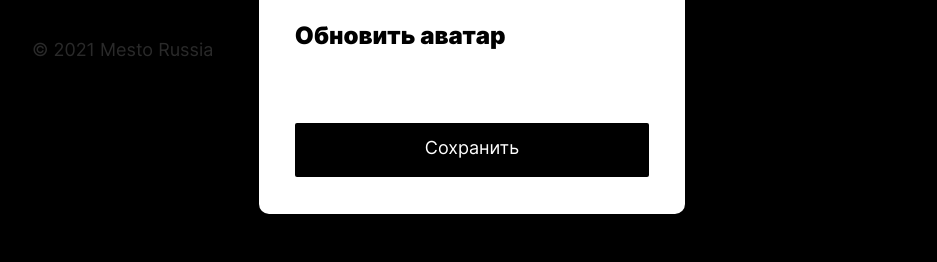
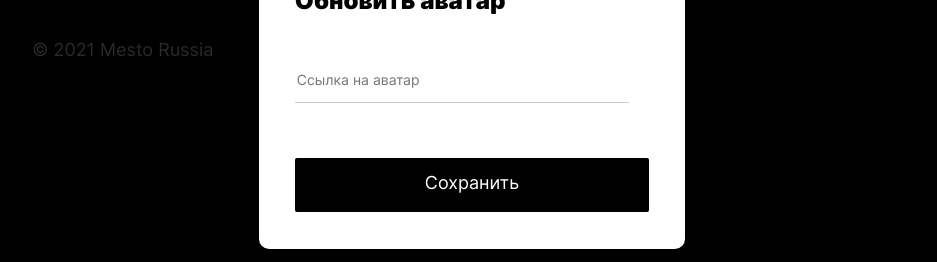
Before and after one commit to iogonchar/mesto-react, a React (Create React App) app: page / in a window 1280 px wide. Both pictures are taken after a click on the button 260 px from the left and 242 px from the top of the page. Shown: the part 299-561 px from the top of the page, without its empty margins (168-1105 px from the left). Built offline with nearby package versions, Linux system fonts and the light colour scheme; no server answers.

Commit message:
fix: input fields for popup form added by children prop

```diff
--- /dev/null
+++ b/src/blocks/popup/__form-field/popup__form-field.css
@@ -0,0 +1,12 @@
+.popup__form-field {
+  max-width: 330px;
+  min-height: 57px;
+  position: relative;
+  margin-bottom: 13px;
+}
+
+@media (max-width: 400px) {
+  .popup__form-field {
+    max-width: 250px;
+  }
+}
--- /dev/null
+++ b/src/blocks/popup/__form-input/popup__form-input.css
@@ -0,0 +1,17 @@
+.popup__form-input {
+  width: 100%;
+  font-style: normal;
+  font-weight: 400;
+  font-size: 14px;
+  line-height: 1.2;
+  color: #000;
+  margin-bottom: 5px;
+  padding-bottom: 13px;
+  border: none;
+  border-bottom: 1px solid rgba(0, 0, 0, .2);
+}
+
+.popup__form-input:focus {
+  outline: none;
+  border-bottom: 1px solid rgba(0, 0, 0, 1);
+}
--- a/src/components/App.js
+++ b/src/components/App.js
@@ -54,27 +54,54 @@ function App() {
         onCardClick={handleCardClick}
       />
       <Footer />
+
       <PopupWithForm
         title="Обновить аватар"
         name="edit-avatar"
         buttonText="Сохранить"
         isOpen={isEditAvatarPopupOpen}
         onClose={closeAllPopups}
-      />
+      >
+        <label className="popup__form-field">
+          <input className="popup__form-input" id="user-avatar" name="avatar" placeholder="Ссылка на аватар" required type="url" />
+          <span className="popup__form-input-error user-avatar-input-error"></span>
+        </label>
+      </PopupWithForm>
+
       <PopupWithForm
         title="Редактировать профиль"
         name="edit-profile"
         buttonText="Сохранить"
         isOpen={isEditProfilePopupOpen}
         onClose={closeAllPopups}
-      />
+      >
+        <label className="popup__form-field">
+          <input className="popup__form-input" id="author" name="author" placeholder="Имя" type="text" required minLength="2" maxLength="40" />
+          <span className="popup__form-input-error author-input-error"></span>
+        </label>
+        <label className="popup__form-field">
+          <input className="popup__form-input" id="about-author" name="about" placeholder="Занятие" type="text" required minLength="2" maxLength="200" />
+          <span className="popup__form-input-error about-author-input-error"></span>
+        </label>
+      </PopupWithForm>
+
       <PopupWithForm
         title="Новое место"
         name="add-place"
         buttonText="Сохранить"
         isOpen={isAddPlacePopupOpen}
         onClose={closeAllPopups}
-      />
+      >
+        <label className="popup__form-field">
+          <input className="popup__form-input" id="place" name="name" type="text" placeholder="Название" required minLength="2" maxLength="30" />
+          <span className="popup__form-input-error place-input-error"></span>
+        </label>
+        <label className="popup__form-field">
+          <input className="popup__form-input" id="place-img" name="link" placeholder="Ссылка на картинку" required type="url" />
+          <span className="popup__form-input-error place-img-input-error"></span>
+        </label>
+      </PopupWithForm>
+
       <ImagePopup
         isOpen={isImagePopupOpen}
         card={selectedCard}
--- a/src/components/PopupWithForm.js
+++ b/src/components/PopupWithForm.js
@@ -23,7 +23,7 @@ function PopupWithForm(props) {
           name={`popup-${props.name}-form`}
           id={`popup-${props.name}-form`}
         >
-          {/* Вставить содержимое формы (инпуты через children)*/}
+          {props.children}
           <button className="popup__form-submit-btn" type="submit">{props.buttonText}</button>
         </form>
       </div>
--- a/src/index.css
+++ b/src/index.css
@@ -49,6 +49,8 @@
 @import url(./blocks/popup/__popup-close-btn/popup__popup-close-btn.css);
 @import url(./blocks/popup/__title/popup__title.css);
 @import url(./blocks/popup/__form/popup__form.css);
+@import url(./blocks/popup/__form-field/popup__form-field.css);
+@import url(./blocks/popup/__form-input/popup__form-input.css);
 @import url(./blocks/popup/__form-submit-btn/popup__form-submit-btn.css);
 @import url(./blocks/popup/__img/popup__img.css);
 @import url(./blocks/popup/__text/popup__text.css);
```
